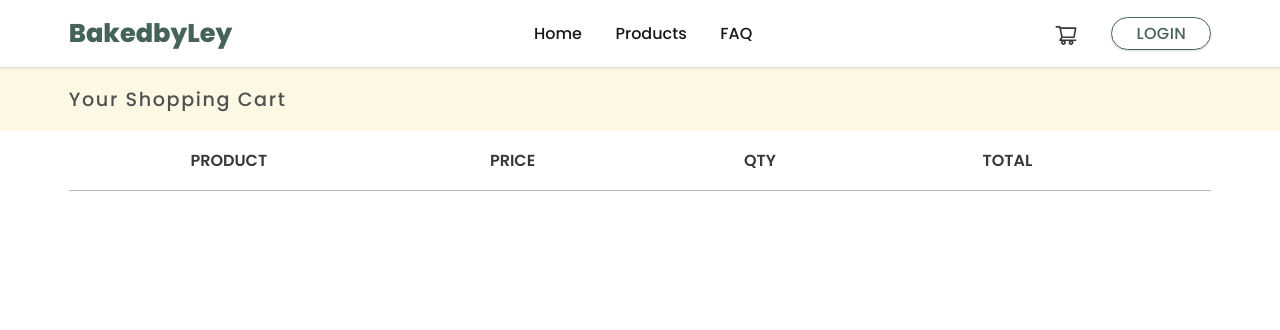
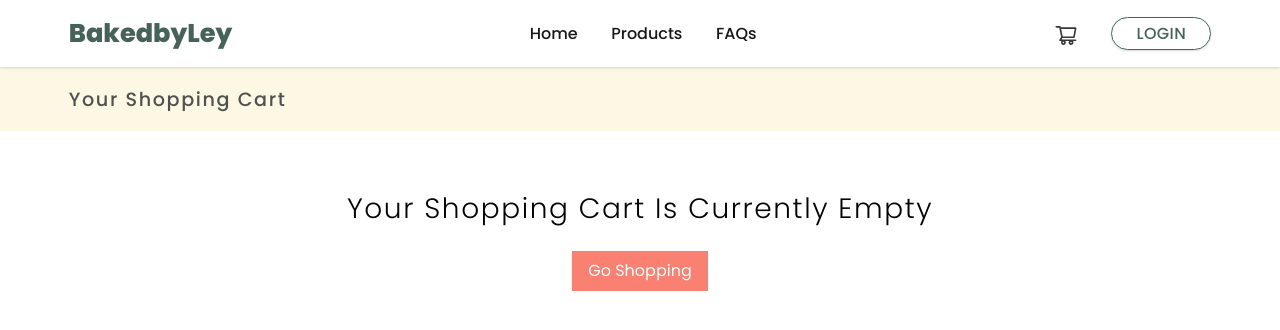
Before and after one commit to lianpaulm/bakedbyley-capstone-project, a React (Create React App) app in the folder frontend/: page /cart in a window 1280 px wide. Shown: the top 330 px of the page. Built offline with nearby package versions, Linux system fonts and the light colour scheme.

Commit message:
adding cart page

```diff
--- a/frontend/public/index.html
+++ b/frontend/public/index.html
@@ -24,7 +24,7 @@
       work correctly both with client-side routing and a non-root public URL.
       Learn how to configure a non-root public URL by running `npm run build`.
     -->
-    <title>React App</title>
+    <title>BakedbyLey</title>
   </head>
   <body>
     <noscript>You need to enable JavaScript to run this app.</noscript>
--- a/frontend/src/components/Footer/Footer.js
+++ b/frontend/src/components/Footer/Footer.js
@@ -27,8 +27,8 @@ const Footer = () => {
           <div className="flex location">
             <FaMapMarkerAlt />
             <p>
-              Lorem ipsum dolor sit amet, consectetur adipiscing elit, sed do
-              eiusmod tempor incididunt ut labore
+              Blk 1, lot 60, Sampaguita street. Maligaya Park Subdivision,
+              Novaliches Quezon City
             </p>
           </div>
         </div>
--- a/frontend/src/data.js
+++ b/frontend/src/data.js
@@ -22,7 +22,7 @@ export const navLinks = [
   {
     id: 3,
     url: '/faq',
-    text: 'FAQ',
+    text: 'FAQs',
     icon: <RiQuestionAnswerLine />,
   },
 ];
@@ -30,7 +30,7 @@ export const navLinks = [
 export const socialLinks = [
   {
     id: 1,
-    url: 'https://www.facebook.com',
+    url: 'https://www.facebook.com/leaportugues30',
     icon: <FaFacebookF />,
   },
   {
@@ -40,7 +40,7 @@ export const socialLinks = [
   },
   {
     id: 3,
-    url: 'https://www.instagram.com',
+    url: 'https://www.instagram.com/leeyahyahyah/',
     icon: <FaInstagram />,
   },
 ];
--- a/frontend/src/pages/Admin/Sidebar/SidebarAdmin.js
+++ b/frontend/src/pages/Admin/Sidebar/SidebarAdmin.js
@@ -22,11 +22,11 @@ const AdminSidebar = () => {
           navigate(itemId);
         }}
         items={[
-          {
-            title: 'Dashboard',
-            itemId: '/admin/dashboard',
-            elemBefore: () => <RiDashboardLine />,
-          },
+          // {
+          //   title: 'Dashboard',
+          //   itemId: '/admin/dashboard',
+          //   elemBefore: () => <RiDashboardLine />,
+          // },
           {
             title: 'Products',
             itemId: '/admin/products',
--- a/frontend/src/pages/Carts/Carts.css
+++ b/frontend/src/pages/Carts/Carts.css
@@ -1,10 +1,39 @@
+.no-shopping-cart-cont {
+  /* height: calc(
+    100vh - (var(--header-height) + var(--breadcrumbs-height)) + 1px
+  ); */
+}
+.empty-cart-text {
+  /* text-align: center; */
+  margin-left: auto;
+  margin-right: auto;
+  margin-top: 4rem;
+  font-size: 1.2rem;
+  width: 40rem;
+  display: flex;
+  flex-direction: column;
+  align-items: center;
+}
+.empty-cart-text h3 {
+  font-weight: 300;
+}
+.empty-cart-text p {
+  text-align: center;
+  background: salmon;
+  padding: 0.5rem 1rem;
+  font-size: 1rem;
+  color: white;
+  margin-top: 1rem;
+}
 .cart-table-container {
-  /* border: 1px solid gray; */
+  /* height: calc(
+    100vh - (var(--header-height) + var(--breadcrumbs-height) + 10rem)
+  ); */
+  margin-bottom: 12rem;
   /* max-width: 1280px;
   margin-left: auto;
   margin-right: auto; */
 }
-
 /* table header */
 .cart-table-header {
   display: grid;
@@ -83,3 +112,42 @@
 .row-remove-btn:hover {
   background: var(--clr-grey-10);
 }
+
+.cart-footer {
+  position: fixed;
+  bottom: 1rem;
+  /* left: 0; */
+  padding-left: 1rem;
+  right: 1rem;
+  background: white;
+  /* background: rgba(255, 255, 255, 0.5); */
+  box-shadow: -1px 1px 4px rgba(0, 0, 0, 0.4);
+  /* overflow: hidden; */
+  border-radius: 5px;
+}
+.cart-summary-cont {
+  /* background: var(--clr-primary-8); */
+  background: white;
+
+  width: 20rem;
+  margin: 1rem;
+  padding: 1rem;
+  margin-left: auto;
+}
+.cart-summary-flex {
+  display: flex;
+  justify-content: space-between;
+}
+.checkout-btn {
+  background: salmon;
+  color: white;
+  width: 100%;
+  padding: 0.5rem 1rem;
+  margin-top: 0.5rem;
+  text-align: center;
+  border-radius: 5px;
+  cursor: pointer;
+}
+.checkout-btn:hover {
+  background: rgb(255, 114, 99);
+}
--- a/frontend/src/pages/Carts/Carts.js
+++ b/frontend/src/pages/Carts/Carts.js
@@ -1,5 +1,5 @@
 import React, { useEffect } from 'react';
-import { useLocation, useParams } from 'react-router-dom';
+import { Link, useLocation, useParams } from 'react-router-dom';
 import { addToCart, removeFromCart } from '../../actions/cartActions';
 import { useDispatch, useSelector } from 'react-redux';
 
@@ -25,10 +25,29 @@ const Carts = () => {
     }
   }, [dispatch, productID, qty]);
 
+  // delete action
   const removeFromCartHandler = (id) => {
-    // delete action
     dispatch(removeFromCart(id));
   };
+
+  if (cartItems.length === 0) {
+    return (
+      <>
+        <Header />
+        <main>
+          <Breadcrumbs title={'Your shopping cart'} />
+          <section className="container no-shopping-cart-cont">
+            <div className="empty-cart-text">
+              <h3>Your shopping cart is currently empty</h3>
+              <Link to="/products">
+                <p>Go Shopping</p>
+              </Link>
+            </div>
+          </section>
+        </main>
+      </>
+    );
+  }
 
   return (
     <>
@@ -47,7 +66,7 @@ const Carts = () => {
             <div className="cart-table-body">
               {cartItems.map((item) => {
                 const { name, image, price, product, qty } = item;
-
+                // const quantityValue = qty;
                 return (
                   <div key={product} className="cart-table-row">
                     <div className="row-product-cont">
@@ -64,15 +83,14 @@ const Carts = () => {
                       <span className="peso-sign">&#8369;</span>
                       {price}.00
                     </div>
+                    {console.log(qty)}
+
                     <div className="row-qty">
                       <select
                         id="qty"
-                        value={item.qty}
+                        value={qty}
                         onChange={(e) =>
-                          dispatch(
-                            addToCart(item.product),
-                            Number(e.target.value)
-                          )
+                          dispatch(addToCart(product, Number(e.target.value)))
                         }
                       >
                         <option value="1">1</option>
@@ -82,10 +100,10 @@ const Carts = () => {
                         <option value="5">5</option>
                       </select>
                     </div>
+
                     <div className="row-total">
                       <span className="peso-sign">&#8369;</span>
-                      {/* {isNaN(qty) ? price * 1 : price * qty}.00 */}
-                      {price * 1}
+                      {price * qty}.00
                     </div>
                     <div
                       className="row-remove-btn"
@@ -97,6 +115,24 @@ const Carts = () => {
                 );
               })}
             </div>
+            <div className="cart-footer">
+              <div className="cart-summary-cont">
+                <div className="cart-summary-flex">
+                  <p>SUBTOTAL</p>
+                  <p className="subtotal-value">
+                    <span className="peso-sign">&#8369;</span>
+                    {cartItems.reduce((a, c) => a + c.price * c.qty, 0)}
+                  </p>
+                </div>
+                <div className="cart-summary-flex">
+                  <p>ITEMS</p>
+                  <p className="items-qty-text">
+                    {cartItems.reduce((a, c) => a + c.qty, 0)} items
+                  </p>
+                </div>
+                <div className="checkout-btn">Checkout</div>
+              </div>
+            </div>
           </div>
         </section>
       </main>
--- a/frontend/src/pages/ProductDetails/ProductDetails.css
+++ b/frontend/src/pages/ProductDetails/ProductDetails.css
@@ -71,6 +71,14 @@ input[type='time'] {
   /* font-weight: 500; */
   font-size: 1.1rem;
 }
+.input-control label {
+  display: block;
+  font-size: 0.8rem;
+  font-weight: 500;
+}
+.input-control input {
+  display: block;
+}
 .quantity-container select {
   padding: 0.5rem 1rem;
   font-size: 1rem;
--- a/frontend/src/pages/ProductDetails/ProductDetails.js
+++ b/frontend/src/pages/ProductDetails/ProductDetails.js
@@ -59,8 +59,14 @@ const ProductDetails = () => {
             <h3>{name}</h3>
             <p>{description}</p>
             <div className="sched-input-container">
-              <input type="date" />
-              <input type="time" />
+              <div className="input-control">
+                <label htmlFor="deliveryDate">Delivery Date</label>
+                <input type="date" id="deliveryDate" />
+              </div>
+              <div className="input-control">
+                <label htmlFor="deliveryTime">Delivery Time</label>
+                <input type="time" />
+              </div>
             </div>
             <h4>
               <span className="peso-sign">&#8369;</span>
--- a/frontend/src/pages/Products/Products.js
+++ b/frontend/src/pages/Products/Products.js
@@ -85,7 +85,7 @@ const Products = () => {
                           <span className="peso-sign">&#8369;</span>
                           {price}.00
                         </div>
-                        <button className="add-cart-btn">Add to cart</button>
+                        <button className="add-cart-btn">View Cake</button>
                       </div>
                     </div>
                   </div>
```
